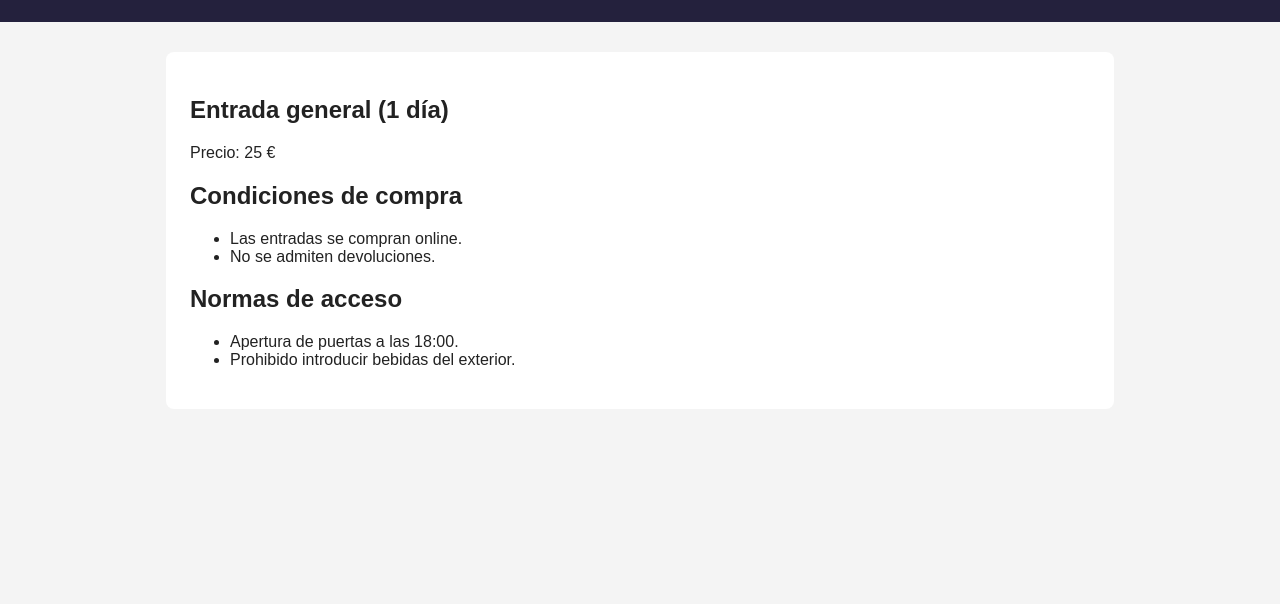
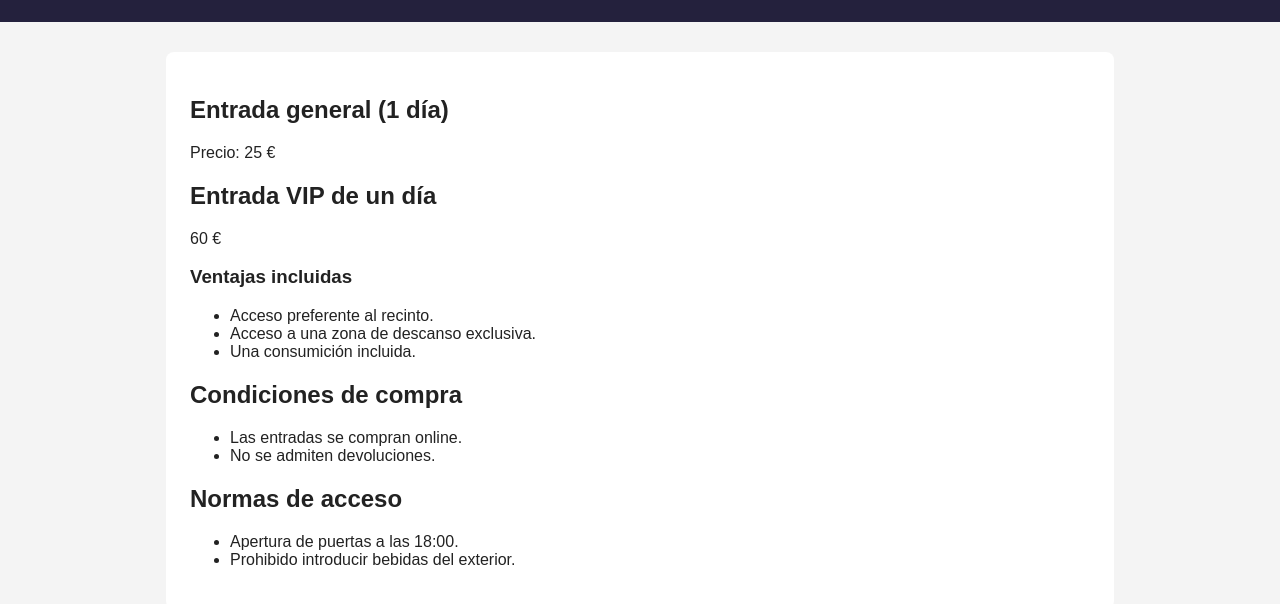
Before and after one commit to lahuertalahuerta25-rgb/festival-dam-2027, a plain HTML site: page entradas.html in a window 1280 px wide. Shown: the part 124-728 px from the top of the page. Drawn offline with Linux system fonts and the light colour scheme.

Commit message:
Añadir entradas VIP

```diff
--- a/entradas.html
+++ b/entradas.html
@@ -23,6 +23,17 @@
       <p>Precio: 25 €</p>
     </section>
     <section>
+    <h2>Entrada VIP de un día</h2>
+    <p class="precio">60 €</p>
+
+    <h3>Ventajas incluidas</h3>
+    <ul>
+        <li>Acceso preferente al recinto.</li>
+        <li>Acceso a una zona de descanso exclusiva.</li>
+        <li>Una consumición incluida.</li>
+    </ul>
+    </section>
+    <section>
       <h2>Condiciones de compra</h2>
       <ul>
         <li>Las entradas se compran online.</li>
```
